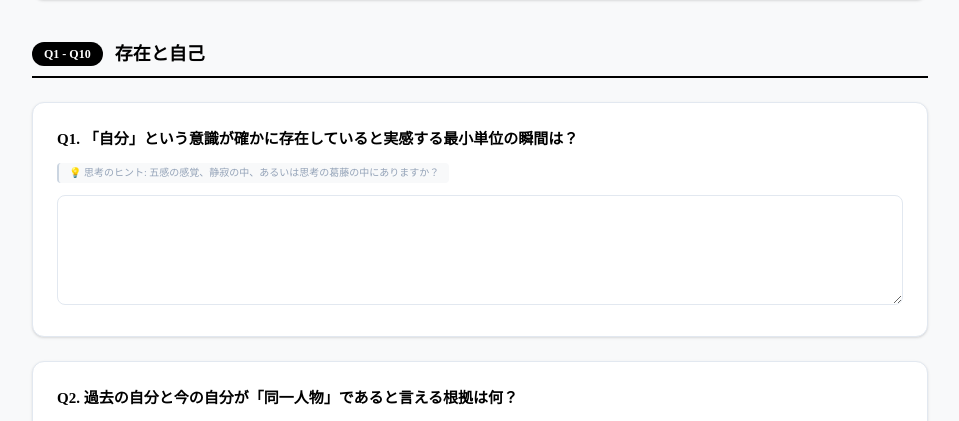
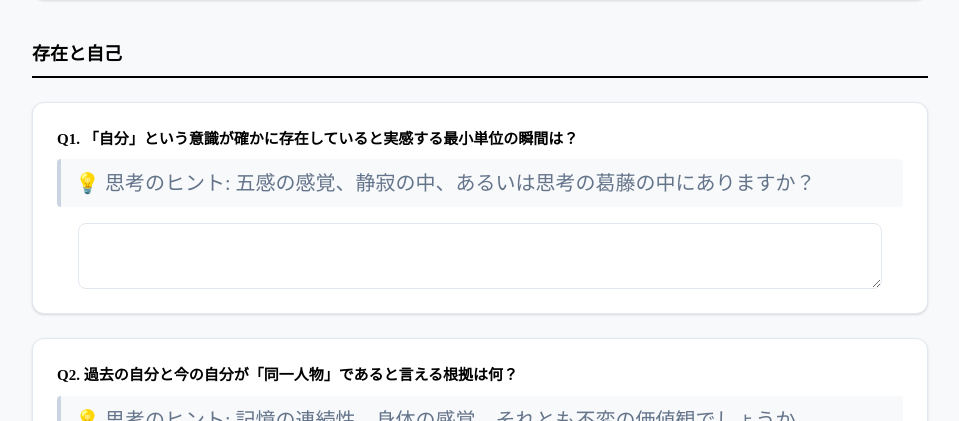
Before and after one commit to Cozy-Blank/watasiwo-katachi-tsukurumono, a Next.js app: page / in a window 1280 px wide. Shown: the part 531-952 px from the top of the page, without its empty margins (160-1119 px from the left). Built offline with nearby package versions, Linux system fonts and the light colour scheme.

Commit message:
fix: 区切りタグ削除、入力欄のサイズ変更、ヒント文字を20pxに拡大

```diff
--- a/app/page.tsx
+++ b/app/page.tsx
@@ -83,7 +83,7 @@ export default function Home() {
         </div>
 
         <header className="text-center mb-10">
-          {/* タイトル：くすみグレー＆控えめサイズに確実指定 */}
+          {/* タイトル：くすみグレー＆控えめサイズ */}
           <h1
             style={{ color: '#64748B', fontSize: '15px', fontWeight: '500' }}
             className="mb-2 tracking-wide"
@@ -125,15 +125,12 @@ export default function Home() {
         <div className="space-y-12">
           {questionGroups.map((group, groupIdx) => {
             const firstQ = group[0];
-            const lastQ = group[group.length - 1];
             const groupCategory = firstQ?.category || `ジャンル ${groupIdx + 1}`;
 
             return (
               <section key={groupIdx} className="space-y-6">
+                {/* Q1-Q10などの区切りタグを削除し、カテゴリ名のみ表示 */}
                 <div className="border-b-2 border-black pb-2 pt-2 flex items-center gap-3">
-                  <span className="bg-black text-white text-xs font-bold px-3 py-1 rounded-full">
-                    Q{firstQ?.id} - Q{lastQ?.id}
-                  </span>
                   <h2 className="text-lg font-bold text-[#000000]">
                     {groupCategory}
                   </h2>
@@ -149,18 +146,19 @@ export default function Home() {
                         Q{q.id}. {q.question}
                       </h3>
 
-                      {/* 思考のヒント：極小フォント（10px）＆ペールグレー */}
+                      {/* 思考のヒント：フォントサイズを10pxの2倍（20px）に変更 */}
                       {q.hint && (
-                        <p style={{ fontSize: '10px', color: '#94A3B8' }} className="mb-3 bg-[#F8F9FA] px-2.5 py-1 rounded border-l-2 border-[#CBD5E1] inline-block leading-tight">
-                          💡 <span>思考のヒント: {q.hint}</span>
+                        <p style={{ fontSize: '20px', color: '#64748B' }} className="mb-4 bg-[#F8F9FA] px-3.5 py-2 rounded border-l-4 border-[#CBD5E1] block leading-relaxed">
+                          💡 <span className="font-medium">思考のヒント: {q.hint}</span>
                         </p>
                       )}
 
+                      {/* 記入欄：幅を問いより気持ち小さめ(w-[95%])、高さは従来の半分(rows={2}) */}
                       <textarea
                         value={answers[q.id] || ''}
                         onChange={(e) => handleAnswerChange(q.id, e.target.value)}
-                        rows={4}
-                        className="w-full p-3.5 text-sm border border-[#E2E8F0] rounded-lg focus:outline-none focus:ring-1 focus:ring-black focus:border-black transition-all resize-y text-[#1E293B]"
+                        rows={2}
+                        className="w-[95%] mx-auto block p-3 text-sm border border-[#E2E8F0] rounded-lg focus:outline-none focus:ring-1 focus:ring-black focus:border-black transition-all resize-y text-[#1E293B]"
                       />
                     </div>
                   ))}
```
